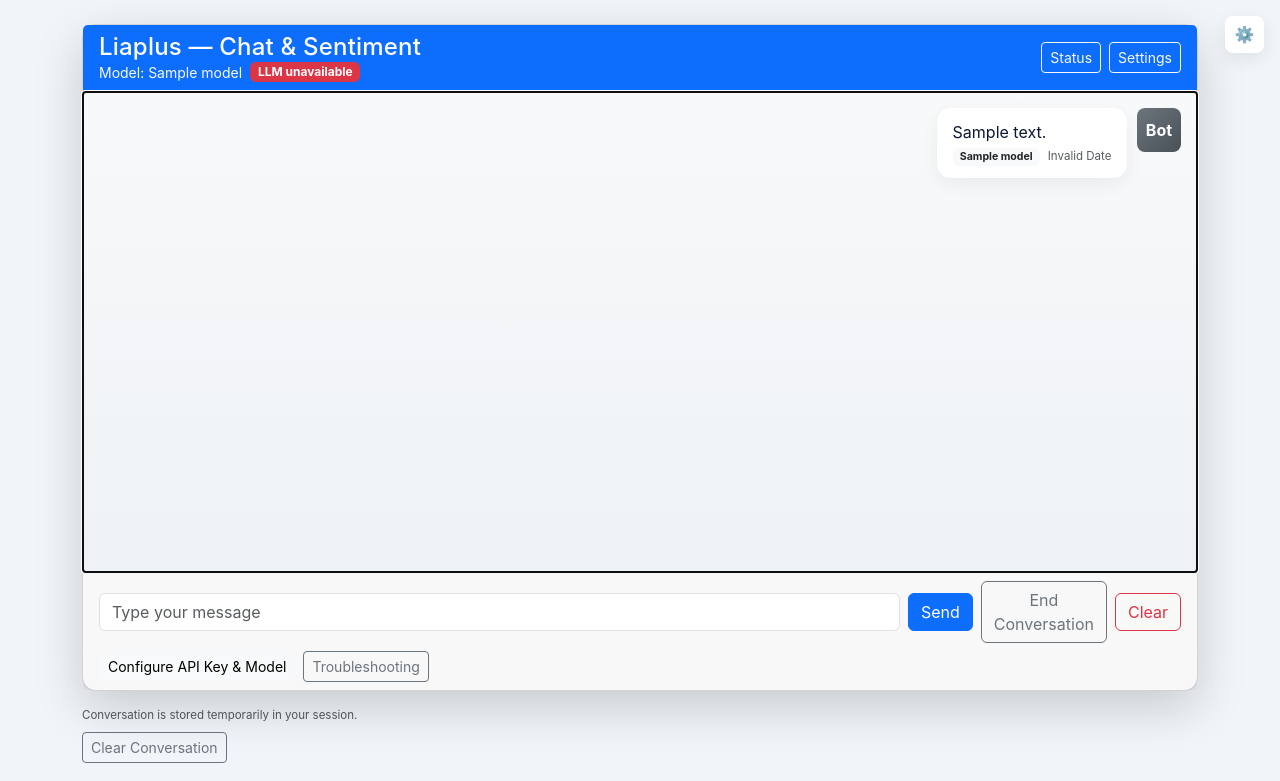
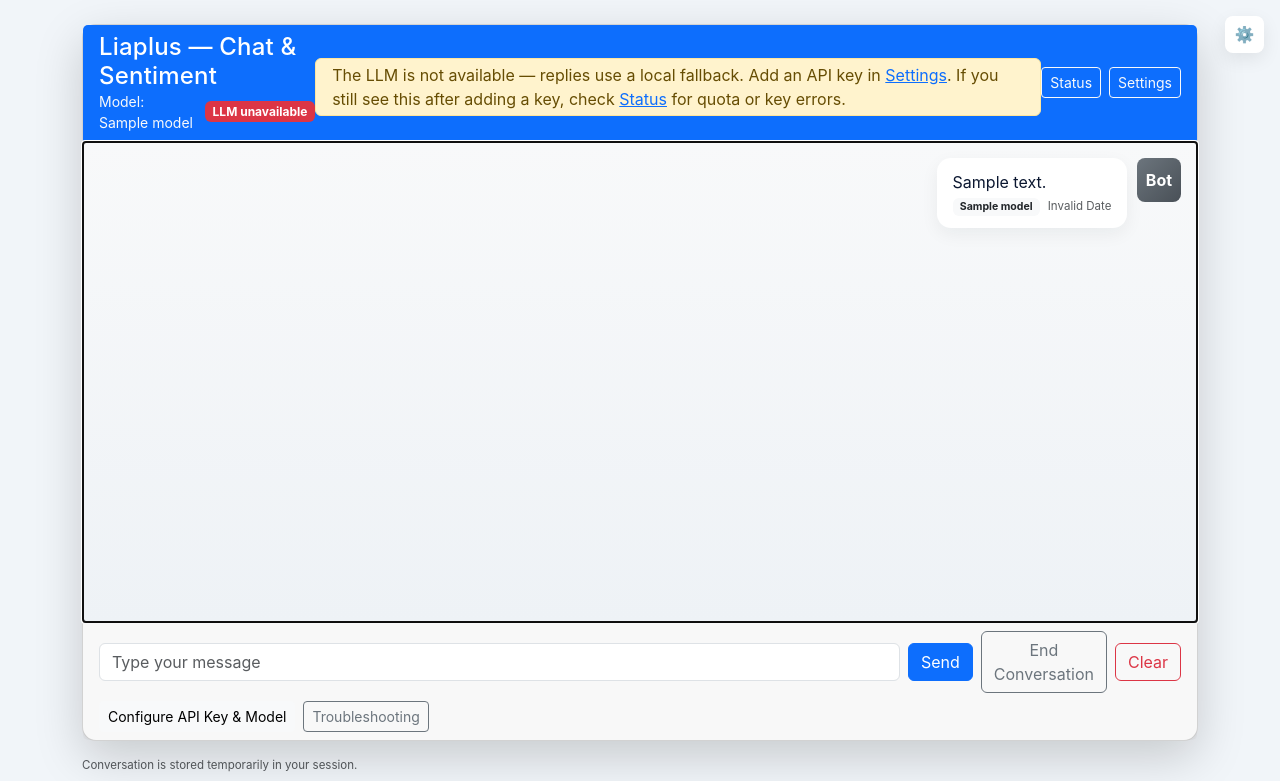
Before and after one commit to Codewithnavy/Liaplusai_assignment, a Flask app: template templates/index.html in a window 1280 px wide. Shown: the top 781 px of the page. Run offline with Flask 2, Linux system fonts and the light colour scheme; the template is opened without the code that fills it: most values are stand-ins (such as "Sample title", 1, 10 or a date in 2020).

Commit message:
UI: clarify LLM unavailable warning (check quota/key)

```diff
--- a/templates/index.html
+++ b/templates/index.html
@@ -25,6 +25,13 @@
                 {% endif %}
               </div>
             </div>
+            {% if not llm_available %}
+              <div class="w-100 mt-2">
+                <div class="alert alert-warning mb-0 py-1" role="alert">
+                  The LLM is not available — replies use a local fallback. Add an API key in <a href="/settings">Settings</a>. If you still see this after adding a key, check <a href="/status">Status</a> for quota or key errors.
+                </div>
+              </div>
+            {% endif %}
             <div class="d-flex gap-2 align-items-center">
               <a href="/status" class="btn btn-sm btn-outline-light">Status</a>
               <a href="/settings" class="btn btn-sm btn-outline-light">Settings</a>
@@ -256,6 +263,17 @@
       if (form && input) {
         // prevent normal submit and use fetch with JSON
         form.addEventListener('submit', async function (e) {
+          // If the user clicked a button that targets /end or /clear, allow normal form submission
+          try {
+            const submitter = e.submitter;
+            const fa = submitter && (submitter.getAttribute('formaction') || submitter.formAction || '');
+            if (fa && (fa.indexOf('/end') !== -1 || fa.indexOf('/clear') !== -1)) {
+              // allow the browser to submit the form to the button's formaction
+              return;
+            }
+          } catch (err) {
+            // ignore and continue with AJAX
+          }
           e.preventDefault();
           const text = input.value.trim();
           if (!text) return;
```
